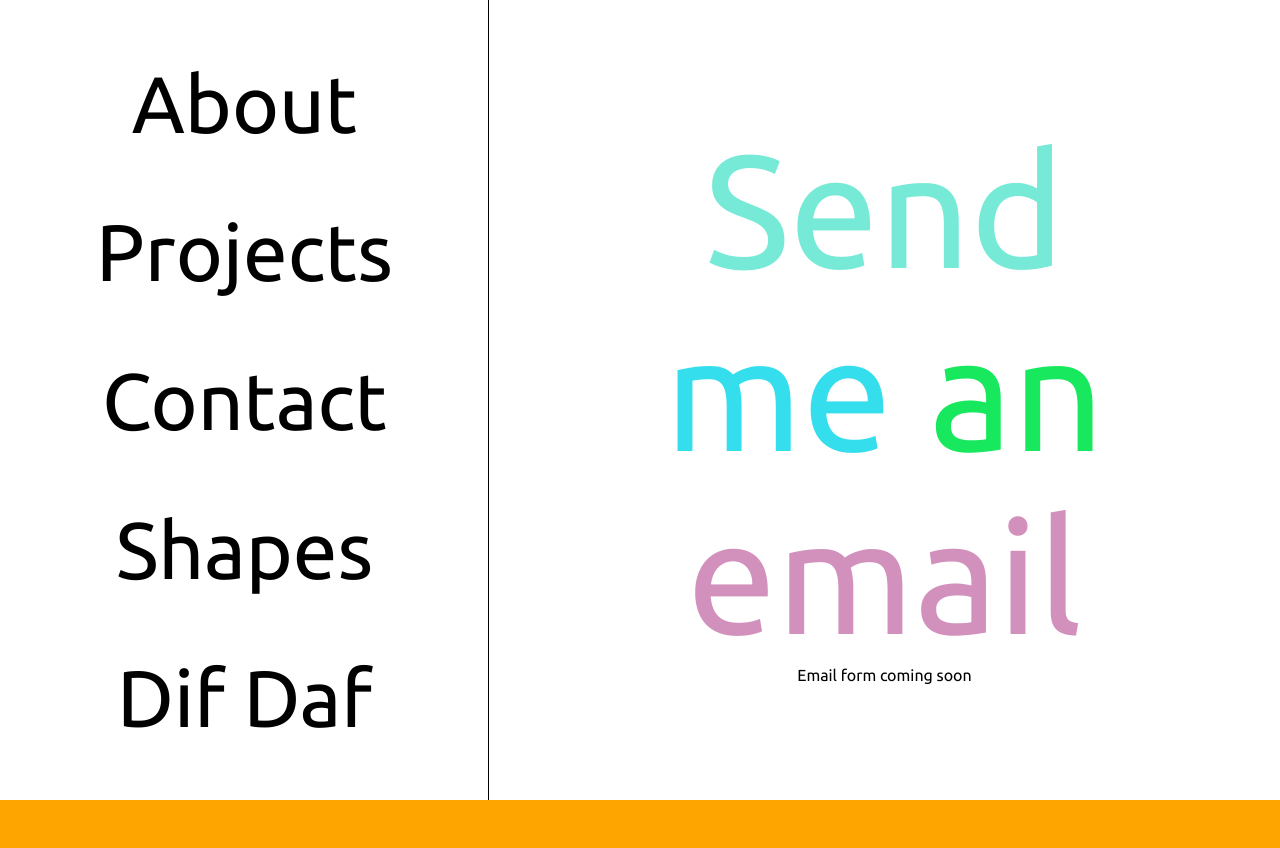
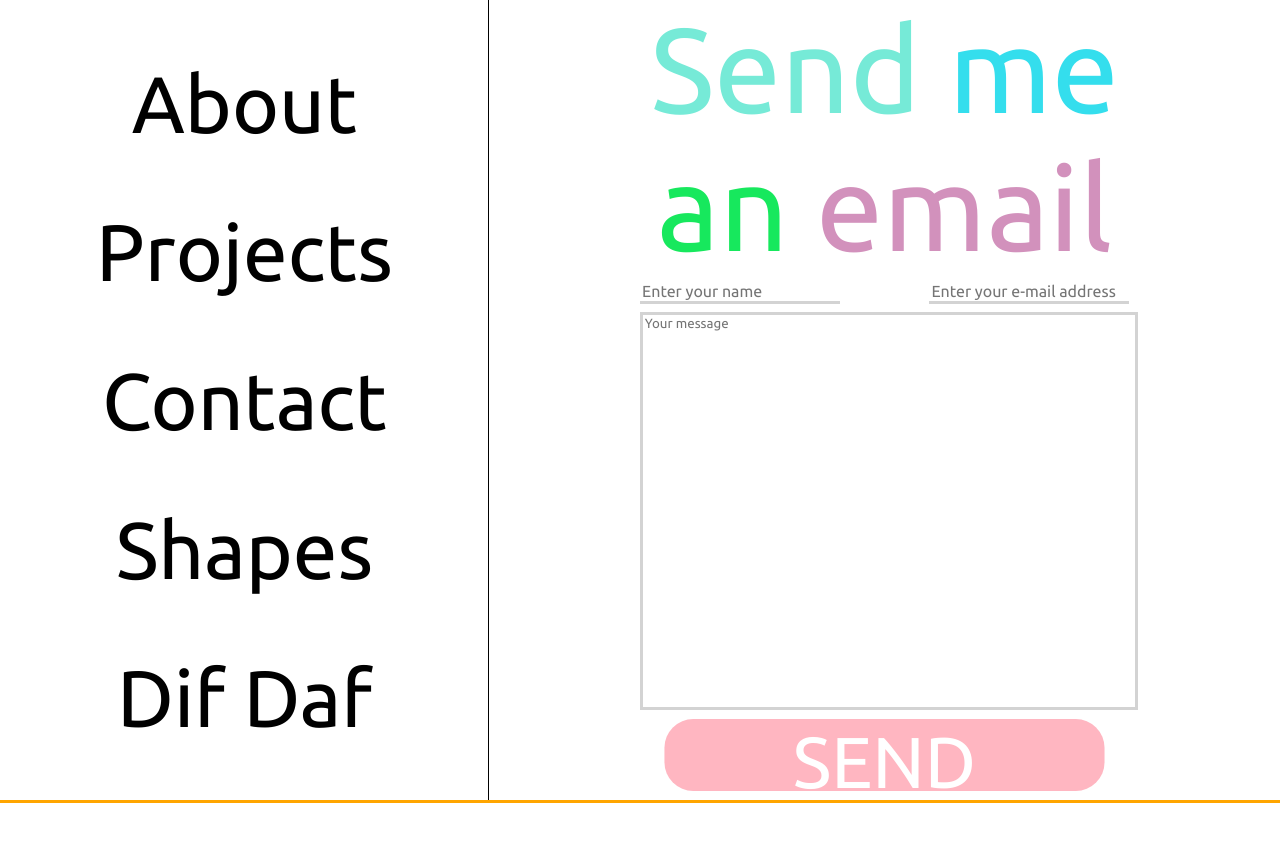
Before and after one commit to aleighwood/personalWebsite, a PHP site: page /Pages/contactPage.html in a window 1280 px wide. After the commit the page ends 803 px from the top, so only its background shows below. Run offline with PHP 8.4, Linux system fonts and the light colour scheme.

Commit message:
create working email form

```diff
--- a/Pages/contactPage.html
+++ b/Pages/contactPage.html
@@ -1,45 +1,59 @@
 <!DOCTYPE html>
 <html>
-
 	<head>
 		<title>Contact</title>
 
 		<link rel="stylesheet" href="../Styles/General.css" />
 		<link rel="stylesheet" href="../Styles/sideBar.css" />
-	<link rel="preconnect" href="https://fonts.googleapis.com">
-	<link rel="preconnect" href="https://fonts.gstatic.com" crossorigin>
-	<link href="https://fonts.googleapis.com/css2?family=Ubuntu:ital,wght@0,300;0,400;0,500;0,700;1,700&display=swap" rel="stylesheet">
+		<link rel="preconnect" href="https://fonts.googleapis.com" />
+		<link rel="preconnect" href="https://fonts.gstatic.com" crossorigin />
+		<link
+			href="https://fonts.googleapis.com/css2?family=Ubuntu:ital,wght@0,300;0,400;0,500;0,700;1,700&display=swap"
+			rel="stylesheet"
+		/>
 
 		<link rel="stylesheet" href="../Styles/contactPage.css" />
-
 	</head>
 
 	<body>
-
+		<!--
 	<?php
 	#include("../modularContent/sidebar.php")
 	?>
+	-->
 
-<nav class='sidebar js-sidebar'>
-</nav>
+		<nav class="sidebar js-sidebar"></nav>
 
 		<div class="contactPage-RHS-content">
-
-
-
 			<div class="contact-frame">
-			<div class="contact-title-1 js-contact-title-1"> <span class="send js-send js-word"> Send</span> <span class="me js-me js-word"> me </span> <span class="an js-an js-word"> an</span> <span class="email js-email js-word">email </span></div>
-			Email form coming soon
+				<div class="contact-title-1 js-contact-title-1">
+					<span class=" js-word"> Send</span>
+					<span class=" js-word"> me </span>
+					<span class=" js-word"> an</span>
+					<span class=" js-word">email </span>
 				</div>
 
 
-
-
-
+				<form
+				class="form-area"
+				method="post"
+				action="https://forms.un-static.com/forms/a21785f5a36f839cf7bab9b1b64aac9aebf7e927">
+				<div class="name-email-box">
+					<input class="contact-input-line" type="text" name="name" placeholder="Enter your name" required />
+					<input
+					class="contact-input-line"
+					type="email"
+					name="email"
+					placeholder="Enter your e-mail address"
+					required
+				/>
 				</div>
-
+					<textarea  class ="message-box" name="message" placeholder="Your message"
+					required></textarea>
+					<button id="contact-send-button">SEND</button>
+				</form>
+		</div>
 		<script src="../Scripts/sidebar.js"></script>
 		<script src="../Scripts/contactPage.js"></script>
 	</body>
-
 </html>
--- a/Styles/General.css
+++ b/Styles/General.css
@@ -1,3 +1,7 @@
+*{
+	font-family: 'Ubuntu', Arial;
+}
+
 body{
 	margin: 0px;
 	padding: 0px;
@@ -5,9 +9,10 @@ body{
 	width: 100vw;
 	height: 100vh;
 	background-color: orange;
-	font-family: 'Ubuntu', Arial;
 	overflow: hidden;
 }
+
+
 
 /*
  here maybe https://www.linkedin.com/pulse/how-using-rem-can-help-you-build-excellent-andr%C3%A9-fillype/
--- a/Styles/contactPage.css
+++ b/Styles/contactPage.css
@@ -5,7 +5,8 @@
 	width: 61.8vw;
 	background-color: white;
 	display: flex;
-	justify-content: center;
+	flex-direction: column;
+	justify-content: flex-start;
 	align-items: center;
 	border-left: 1px solid black;
 }
@@ -13,34 +14,77 @@
 .contact-frame {
 	display: flex;
 	flex-direction: column;
-	justify-content: center;
+	justify-content: flex-start;
 	align-items: center;
 	/*background-color: lightblue;*/
-
 	width: 61.8%;
-	padding: 3rem;
 	height: 100%;
 }
 
 .contact-title-1 {
 	text-align: center;
-	font-size: 10rem;
+	font-size:15vh;
 	padding: 0;
+/*	background-color: lightpink;*/
+}
+
+.form-area {
+	display: flex;
+	flex-direction: column;
+/*	background-color: lightgreen;*/
+	width: 100%;
+	height: 100%;
+}
+
+.name-email-box {
+	padding-top: 0.3rem;
+	padding-bottom: 0.5rem;
+	display: flex;
+	justify-content: space-between;
+/*	background-color: lightblue;*/
+	width: 100%;
+}
+
+.contact-input-line {
+	font-size: 1rem;
+	border-top: none;
+	border-right: none;
+	border-left: none;
+	border-bottom: 0.2rem solid lightgrey;
+	outline: none;
+	width:40%;
 
 }
 
-.send {
-	color: #f35e0e;
+.message-box {
+	width: 100%;
+	height:100%;
+	resize: none;
+	border: 0.2rem solid lightgrey;
+	overflow:auto;
+	padding: 0.1rem;
+	outline:none;
 }
 
-.me {
-	color: blue;
+#contact-send-button {
+	width: 100%;
+	height: 10vh;
+	background-color: lightpink;
+	border: none;
+	font-size: 5rem;
+	font-weight: 400;
+	transition: font-weight 0.15s;
+	transition: transform 0.15s;
+	color: white;
+	border-radius: 2rem;
+	margin-bottom: 0.3rem;
+	margin-top:0.3rem;
+	transform: scale(0.9);
 }
 
-.an {
-	color: purple;
+#contact-send-button:hover {
+	cursor: pointer;
+	background-color: red;
+	font-weight: 700;
+	transform: initial;
 }
-
-.email {
-	color: green;
-}
```
Lines whose indentation alone changed are shown as unchanged.
